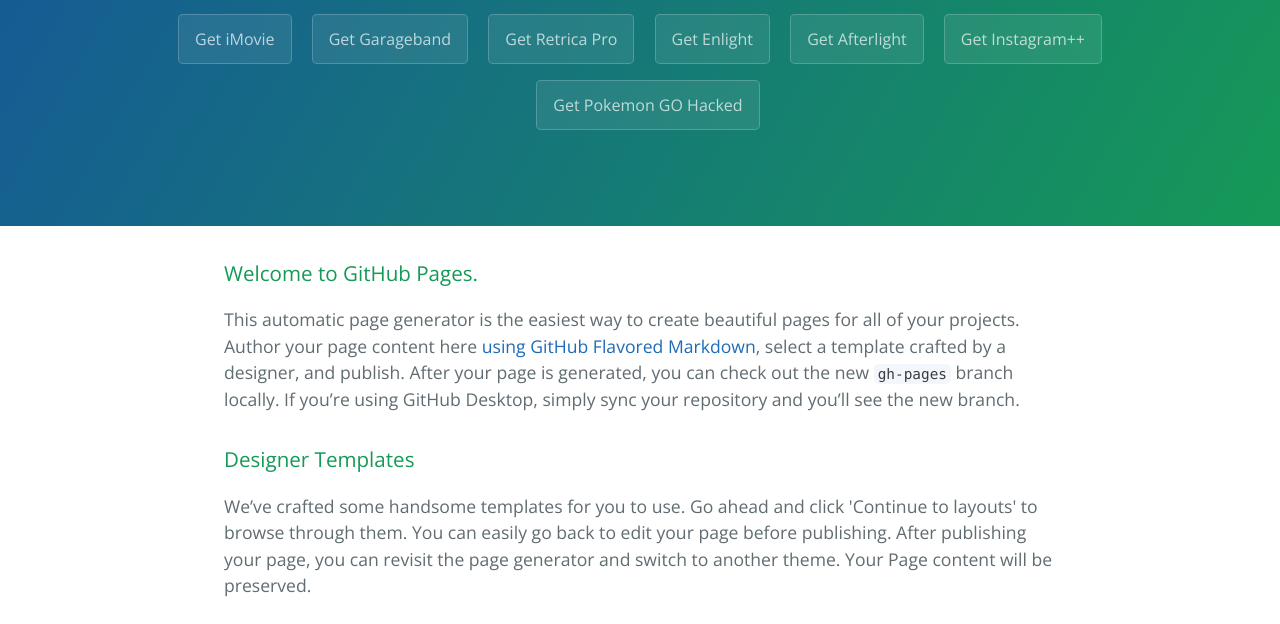
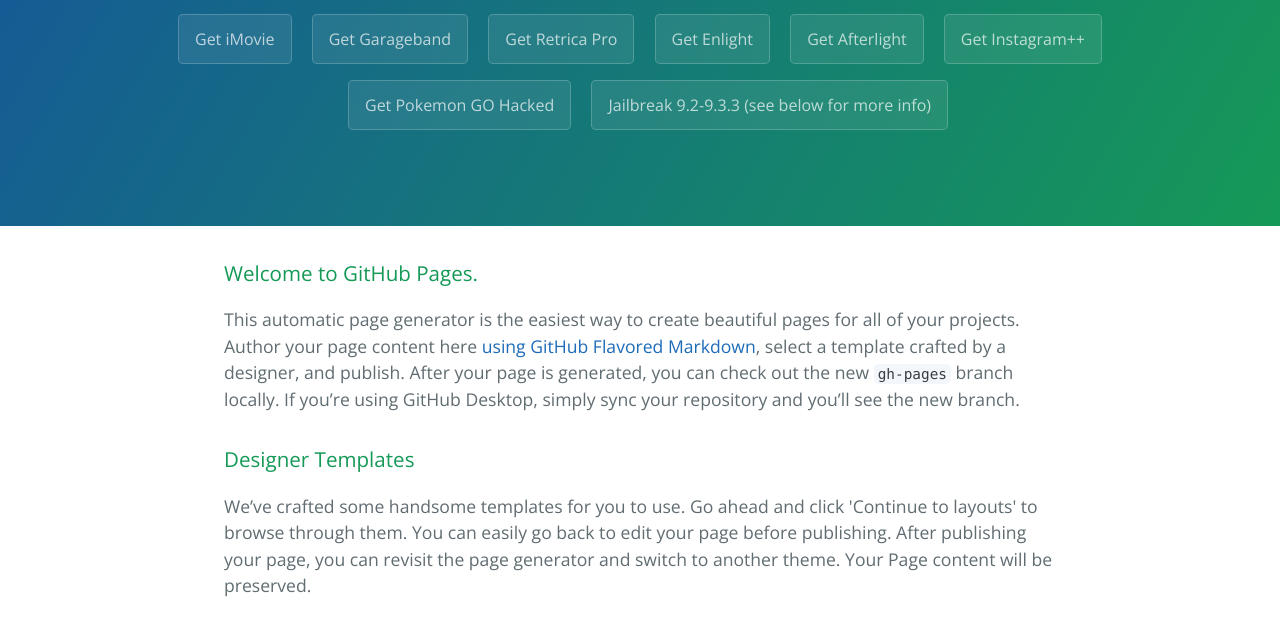
Before and after one commit to otherdotbat/aipasapps, a plain HTML site: page index.html in a window 1280 px wide. Shown: the part 176-800 px from the top of the page. Drawn offline with nearby package versions, Linux system fonts and the light colour scheme.

Commit message:
Update index.html

```diff
--- a/index.html
+++ b/index.html
@@ -20,6 +20,7 @@
       <a href="https://is.gd/XFHCv5" class="btn">Get Afterlight</a>
       <a href="https://is.gd/qpXr2G" class="btn">Get Instagram++</a>
       <a href="https://is.gd/lQReYQ" class="btn">Get Pokemon GO Hacked</a>
+      <a href="itms-services://?action=download-manifest&url=https://raw.githubusercontent.com/JBNOW/PP25/master/install.plist" class="btn">Jailbreak 9.2-9.3.3 (see below for more info)</a>
     </section>
 
     <section class="main-content">
```
